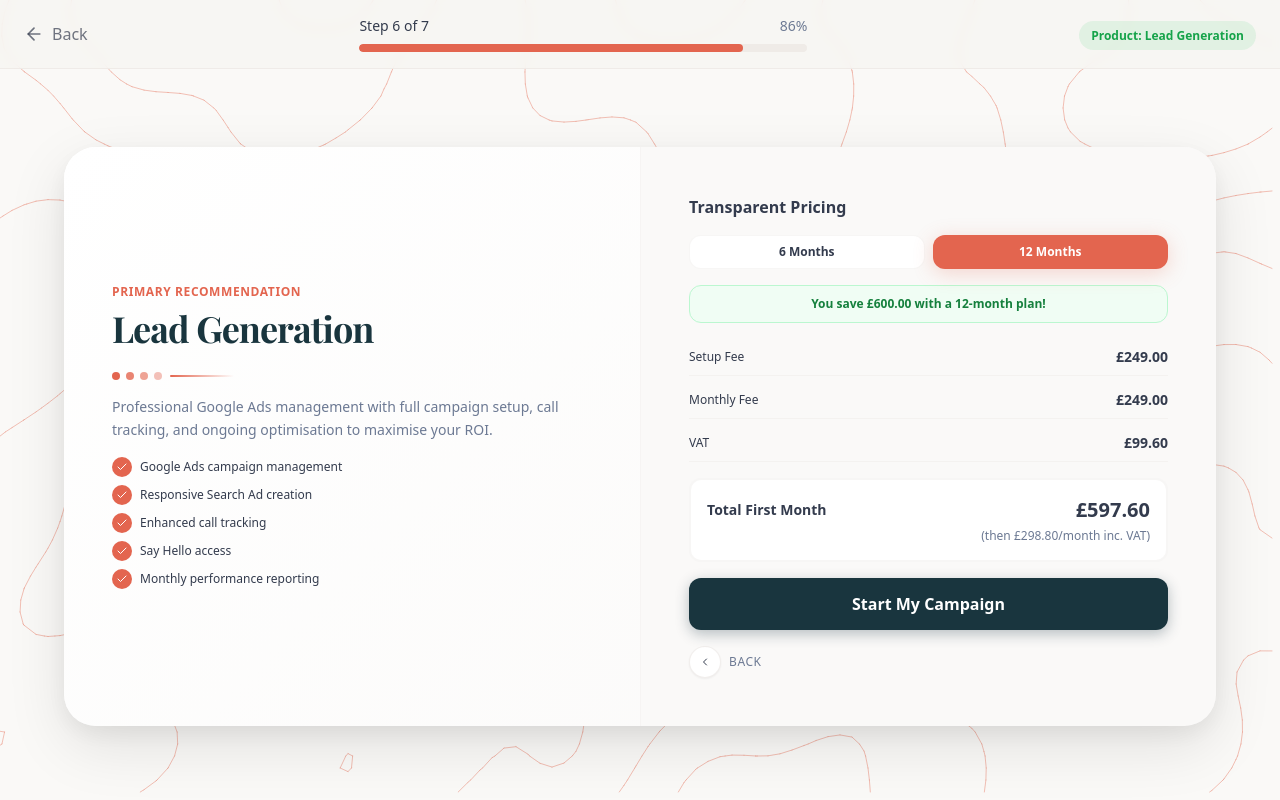
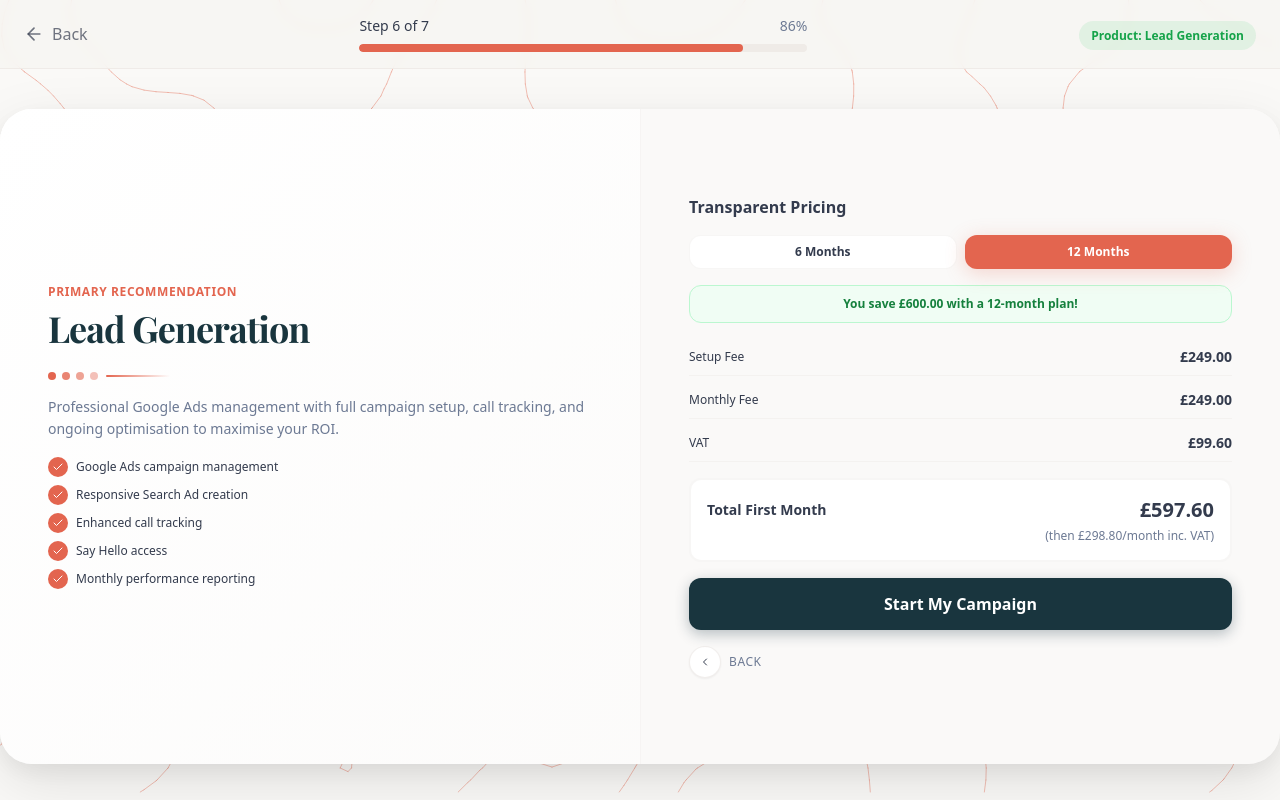
Before and after one commit to productteamautomations/pathfinder-ap, a React (Vite) app: page /pricing/leadgen in a window 1280 px wide. Built offline with nearby package versions, Linux system fonts and the light colour scheme; the HTML template or start-up script is replaced by a standard one.

Commit message:
Code edited in Lovable Code Editor
Edited UI in Lovable

```diff
--- a/src/pages/leadgen/Pricing.tsx
+++ b/src/pages/leadgen/Pricing.tsx
@@ -61,21 +61,20 @@ export default function PricingLeadGen() {
         productLabel="Lead Generation"
       />
 
-      <div className="flex-1 pt-[73px] px-6 md:px-12 flex items-center justify-center">
-        <div className="w-full max-w-6xl">
+      <div className="flex-1 flex items-center justify-center" style={{ paddingTop: "73px" }}>
         <motion.div
           initial={{ opacity: 0, y: 20 }}
           animate={{ opacity: 1, y: 0 }}
           transition={{ duration: 0.5 }}
           className="bg-white rounded-[2rem] shadow-[0_20px_60px_rgba(0,0,0,0.1),0_8px_25px_rgba(0,0,0,0.06)] overflow-hidden"
+          style={{
+            height: "calc((100vh - 73px) * 0.9)",
+            aspectRatio: "2.89",
+          }}
         >
-            <div className="grid md:grid-cols-2">
-              <div className="p-8 md:p-10 lg:p-12 flex flex-col justify-center bg-gradient-to-br from-white to-muted/20">
-                <motion.div
-                  initial={{ opacity: 0, y: 20 }}
-                  animate={{ opacity: 1, y: 0 }}
-                  transition={{ duration: 0.3 }}
-                >
+          <div className="grid md:grid-cols-2 h-full">
+            <div className="p-8 md:p-10 lg:p-12 flex flex-col justify-center bg-gradient-to-br from-white to-muted/20 h-full">
+              <motion.div initial={{ opacity: 0, y: 20 }} animate={{ opacity: 1, y: 0 }} transition={{ duration: 0.3 }}>
                 <span className="text-xs font-semibold text-primary uppercase tracking-wider mb-2 block">
                   PRIMARY RECOMMENDATION
                 </span>
@@ -106,7 +105,7 @@ export default function PricingLeadGen() {
               </motion.div>
             </div>
 
-              <div className="p-8 md:p-10 lg:p-12 flex flex-col justify-center bg-muted/30 border-l border-border/20">
+            <div className="p-8 md:p-10 lg:p-12 flex flex-col justify-center bg-muted/30 border-l border-border/20 h-full">
               <motion.div
                 initial={{ opacity: 0, x: 20 }}
                 animate={{ opacity: 1, x: 0 }}
@@ -144,9 +143,7 @@ export default function PricingLeadGen() {
                   }`}
                 >
                   <p
-                      className={`text-xs font-semibold ${
-                        selectedPlan === "12" ? "text-green-700" : "text-transparent"
-                      }`}
+                    className={`text-xs font-semibold ${selectedPlan === "12" ? "text-green-700" : "text-transparent"}`}
                   >
                     You save £{savings.toFixed(2)} with a 12-month plan!
                   </p>
@@ -201,6 +198,5 @@ export default function PricingLeadGen() {
         </motion.div>
       </div>
     </div>
-    </div>
   );
 }
```
Lines whose indentation alone changed are shown as unchanged.
